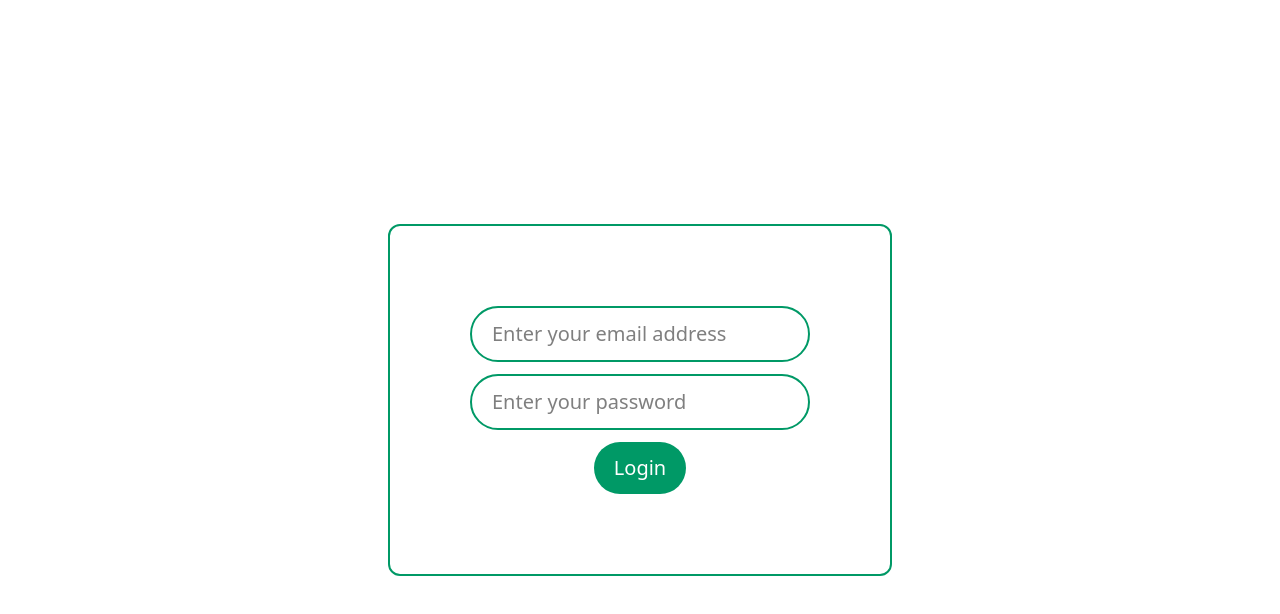
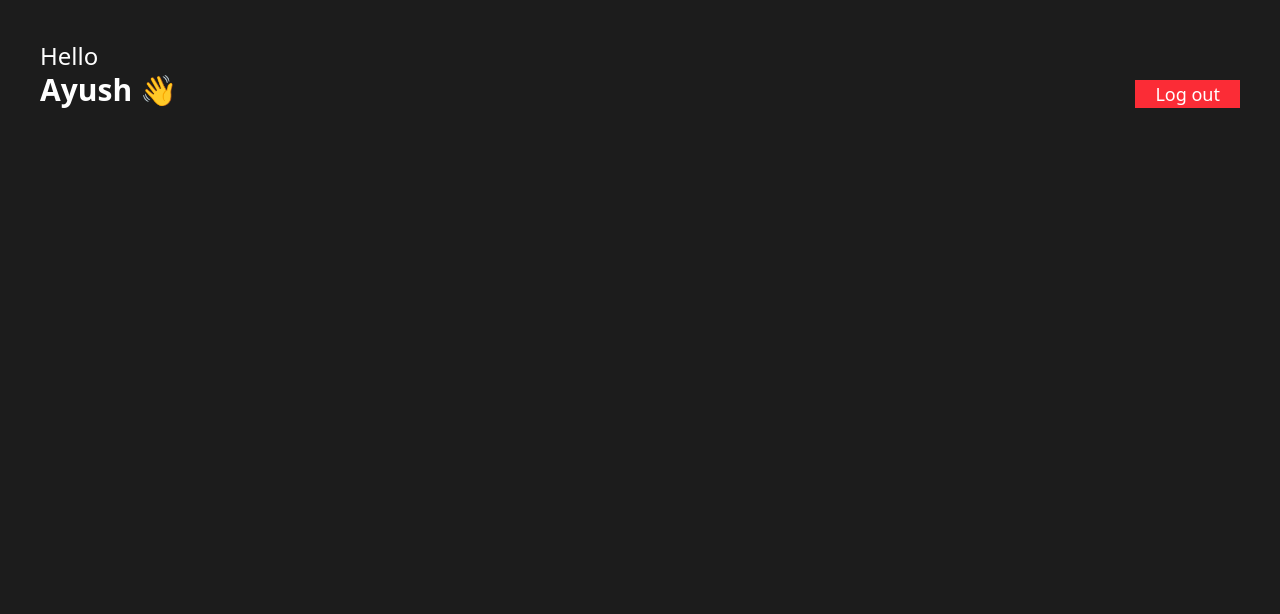
Before and after one commit to AyushPathak18/Employee-Management-System-Using-React, a React (Vite) app in the folder ems/: page / in a window 1280 px wide. Shown: the top 614 px of the page. Built offline with nearby package versions, Linux system fonts and the light colour scheme.

Commit message:
employee dashboard updated

```diff
--- a/ems/src/App.jsx
+++ b/ems/src/App.jsx
@@ -1,10 +1,10 @@
 import React from 'react';
-import Login from './components/Auth/Login';
+import EmployeeDashboard from './components/Dashboard/EmployeeDashboard';
 
 function App() {
   return (
     <>
-    <Login/>
+     <EmployeeDashboard />
     </>
   );
 }
--- a/ems/src/components/Dashboard/EmployeeDashboard.jsx
+++ b/ems/src/components/Dashboard/EmployeeDashboard.jsx
@@ -0,0 +1,13 @@
+import React from 'react';
+import Header from "../../other/Header.jsx";
+
+
+const EmployeeDashboard = () => {
+    return (
+        <div className='p-10 bg-[#1c1c1c] h-screen'>
+            <Header />
+        </div>
+    );
+};
+
+export default EmployeeDashboard;
--- /dev/null
+++ b/ems/src/other/Header.jsx
@@ -0,0 +1,12 @@
+import React from 'react';
+
+const Header = () => {
+    return (
+       <div className='flex justify-between items-end text-white'>
+            <h1 className='text-2xl font-medium'> Hello <br/> <span className='text-3xl font-semibold'>Ayush 👋</span></h1>
+            <button className='bg-red-500 text-lg font-medium text-white px-5 px-2 rounded-small'>Log out</button>
+       </div>
+    );
+};
+
+export default Header;
```
